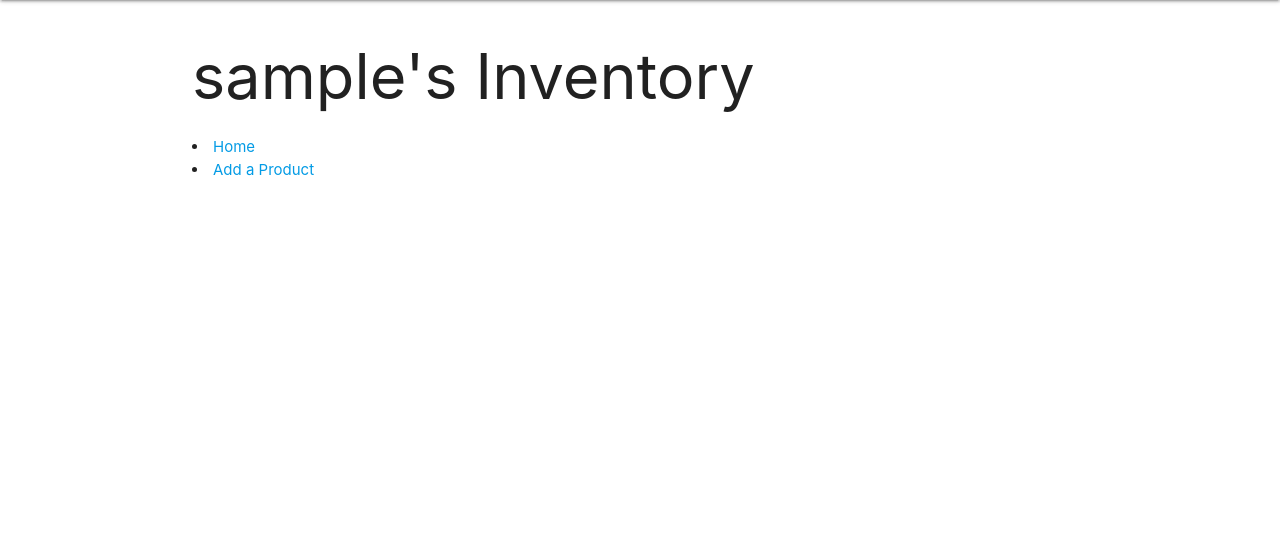
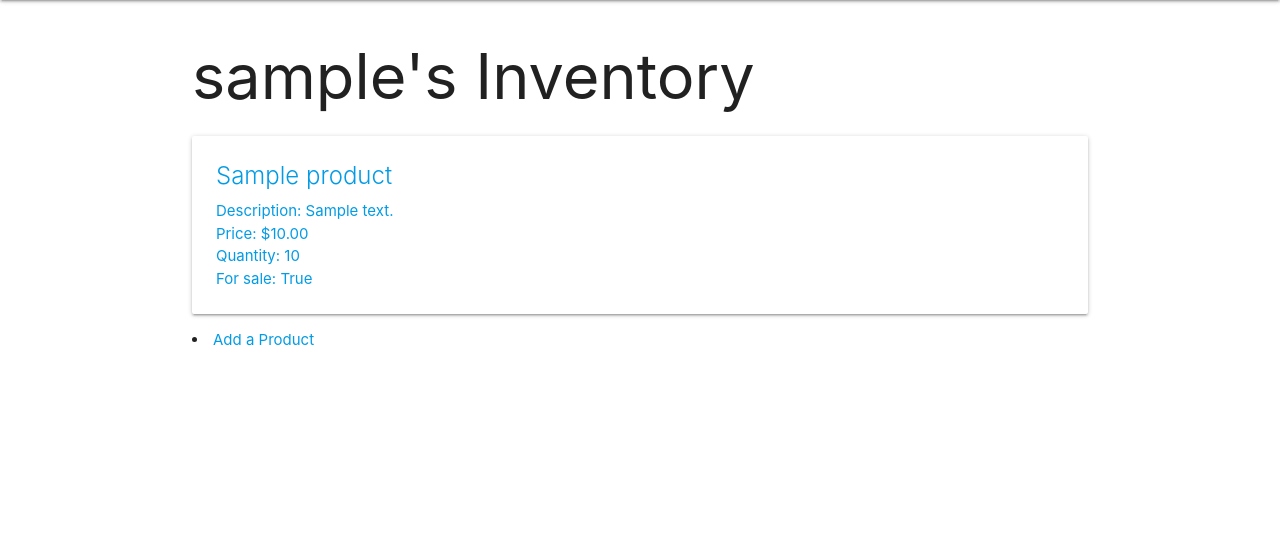
Before and after one commit to matfarb/garagesale, a Django app: page /inventory/ in a window 1280 px wide. Shown: the part 64-618 px from the top of the page. Run offline with Django 3.2, Linux system fonts and the light colour scheme; a user stored in the database is signed in; tables that the repository leaves empty hold one stand-in row (values such as "Sample post").

Commit message:
alex-added

```diff
--- a/garagesale/settings.py
+++ b/garagesale/settings.py
@@ -79,7 +79,7 @@ DATABASES = {
         'ENGINE': 'django.db.backends.postgresql',
         'NAME': 'garagesale',
         'USER': 'postgres',
-        'PASSWORD': 'seipassword',
+        'PASSWORD': 'Boombon1!',
     }
 }
 
--- a/main_app/templates/main_app/product_form.html
+++ b/main_app/templates/main_app/product_form.html
@@ -15,7 +15,7 @@
     {% empty %}
       <div class="card-panel teal-text center-align">No Photos Uploaded</div>
     {% endfor %}
-    <form action="{% url 'add_photo_products' product.id %}" enctype="multipart/form-data" method="POST" class="card-panel">
+    <form action="{% url 'photo_products' product.id %}" enctype="multipart/form-data" method="POST" class="card-panel">
       {% csrf_token %}
       <input type="file" name="photo-file">
       <br><br>
--- a/main_app/templates/products/inventory.html
+++ b/main_app/templates/products/inventory.html
@@ -3,7 +3,20 @@
 
 <h1>{{ user.username }}'s Inventory</h1>
 
-<li><a href="{% url 'home' %}">Home</a></li>
+{% for product in products %}
+  <div class="card">
+    <a href="{% url 'detail' product.id %}">
+        <div class="card-content">
+            <span class="card-title">{{ product.title }}</span>
+            <p>Description: {{ product.description }}</p>
+            <p>Price: ${{ product.price }}</p>
+            <p>Quantity: {{ product.quantity }}</p>
+            <p>For sale: {{ product.for_sale }}</p>
+        </div>
+    </a>
+  </div>
+{% endfor %}
+
 <li><a href="{% url 'product_create' %}">Add a Product</a></li>
 
 {% endblock %}
--- a/main_app/urls.py
+++ b/main_app/urls.py
@@ -4,14 +4,15 @@ from . import views
 from . import views
 
 urlpatterns = [
+    path('inventory/create/<int:product_id>/add_photo', views.photo_products, name='photo_products'),
     path('', views.home, name='home'),
     # path('marketplace/', views.marketplace, name='index'),
     path('inventory/', views.inventory, name='inventory'),
-    path('inventory/create', views.ProductCreate.as_view(), name='product_create'),
+    path('inventory/create/', views.ProductCreate.as_view(), name='product_create'),
     # path('inventory/<int:product_id>', views.products_detail, name='detail'),
     path('inventory/update', views.ProductUpdate.as_view(), name='product_update'),
     path('inventory/delete', views.ProductDelete.as_view(), name='product_delete'),
-    path('invientory/<int:product_id/add_photo', views.add_photo_products, name='add_photo_products'),
+
     path('accounts/', include('django.contrib.auth.urls')),
     path('accounts/signup', views.signup, name='signup'),
 ]
--- a/main_app/views.py
+++ b/main_app/views.py
@@ -28,7 +28,7 @@ class ProductCreate(CreateView):
 
   success_url = '/inventory/'
 
-def add_photo_products(request, product_id):
+def photo_products(request, product_id):
   photo_file = request.FILES.get('photo-file', None)
 
   if photo_file:
@@ -43,6 +43,7 @@ def add_photo_products(request, product_id):
     except:
       print('An error occurred uploading file to S3')
   return redirect('detail', product_id=product_id)
+
 
 def signup(request):
   error_message = ''
```
Also changed, not shown: 1 other file.
